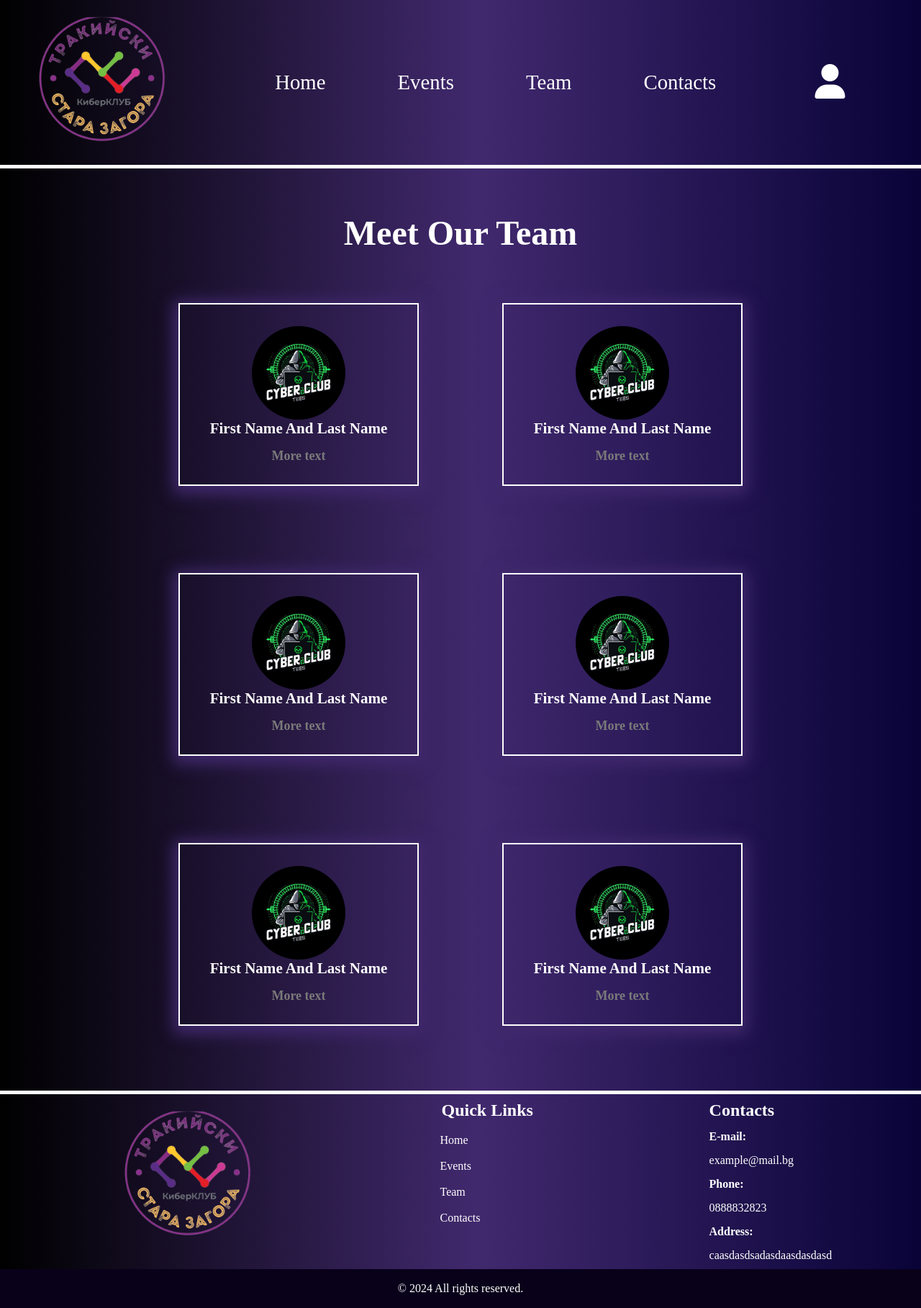
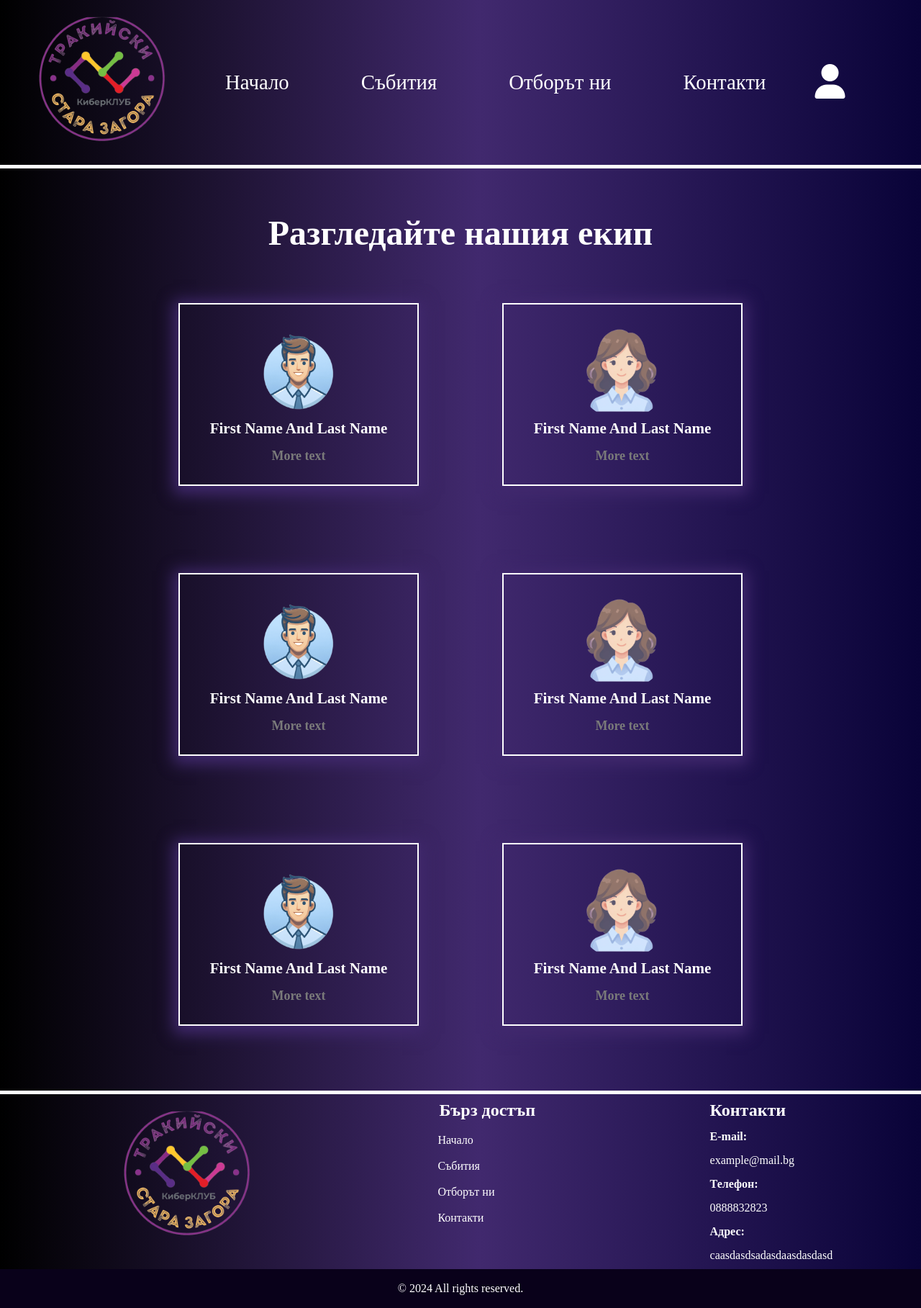
Before and after one commit to zenev777/CyberClubProject, a PHP site: page /team.php in a window 1280 px wide. Shown: the whole page at 72% size. Run offline with PHP 8.4, Linux system fonts and the light colour scheme; some libraries are stand-ins or nearby versions.

Commit message:
change langlege and add man/woman picture
promenih teksta na bg i dobawih ikonki

```diff
--- a/team.php
+++ b/team.php
@@ -22,16 +22,16 @@
 
                 <div class="nav-btns">
                     <a href="index.php">
-                        <li>Home</li>
+                        <li>Начало</li>
                     </a>
                     <a href="event.php">
-                        <li>Events</li>
+                        <li>Събития</li>
                     </a>
                     <a href="team.php">
-                        <li>Team</li>
+                        <li>Отборът ни</li>
                     </a>
                     <a href="contact.php">
-                        <li>Contacts</li>
+                        <li>Контакти</li>
                     </a>
                 </div>
                 <div class="user">
@@ -39,9 +39,9 @@
 
                         <li><a href="#" class="icn"><i class="fa-solid fa-user icon-img"></i></a>
                             <ul>
-                                <li><a href="#">Create</a></li>
-                                <li><a href="#">My Events</a></li>
-                                <li><a href="#">Logout</a></li>
+                                <li><a href="#">Създай</a></li>
+                                <li><a href="#">Моите събития</a></li>
+                                <li><a href="#">Излез</a></li>
                             </ul>
                         </li>
                     </ul>
@@ -53,41 +53,41 @@
 
         <main class="team-main">
         <div class="div-main">
-        <h2>Meet Our Team</h2>
+        <h2>Разгледайте нашия екип</h2>
             <section class="team">
                 <div class="width-wrapper">
                     <div class="team-card">
-                        <div class="image-div"><img src="images/artic.jpg" alt=""></div>
+                        <div class="image-div"><img src="images/man-profile.png" alt=""></div>
                         <h3>First Name And Last Name</h3>
                         <p>More text</p>
                     </div>
 
                     <div class="team-card">
-                    <div class="image-div"><img src="images/artic.jpg" alt=""></div>
+                    <div class="image-div"><img src="images/woman-profile.png" alt=""></div>
                         <h3>First Name And Last Name</h3>
                         <p>More text</p>
                     </div>
 
                     <div class="team-card">
-                    <div class="image-div"><img src="images/artic.jpg" alt=""></div>
+                    <div class="image-div"><img src="images/man-profile.png" alt=""></div>
                         <h3>First Name And Last Name</h3>
                         <p>More text</p>
                     </div>
 
                     <div class="team-card">
-                    <div class="image-div"><img src="images/artic.jpg" alt=""></div>
+                    <div class="image-div"><img src="images/woman-profile.png" alt=""></div>
                         <h3>First Name And Last Name</h3>
                         <p>More text</p>
                     </div>
 
                     <div class="team-card">
-                    <div class="image-div"><img src="images/artic.jpg" alt=""></div>
+                    <div class="image-div"><img src="images/man-profile.png" alt=""></div>
                         <h3>First Name And Last Name</h3>
                         <p>More text</p>
                     </div>
 
                     <div class="team-card">
-                    <div class="image-div"><img src="images/artic.jpg" alt=""></div>
+                    <div class="image-div"><img src="images/woman-profile.png" alt=""></div>
                         <h3>First Name And Last Name</h3>
                         <p>More text</p>
                     </div>
@@ -97,37 +97,36 @@
     </main>
 
     </section>
-
-    <!-- Footer -->
-    <footer>
+     <!-- Footer -->
+     <footer>
         <div class="site-footer">
             <div class="logo-img">
                 <img src="images/TRU-vector.png" alt="">
             </div>
 
             <div class="footer-btns">
-                <h2>Quick Links</h2>
+                <h2>Бърз достъп</h2>
                 <a href="index.php">
-                    <p>Home</p>
+                    <p>Начало</p>
                 </a>
                 <a href="event.php">
-                    <p>Events</p>
+                    <p>Събития</p>
                 </a>
                 <a href="team.php">
-                    <p>Team</p>
+                    <p>Отборът ни</p>
                 </a>
                 <a href="contact.php">
-                    <p>Contacts</p>
+                    <p>Контакти</p>
                 </a>
             </div>
 
             <div class="footer-contacts">
-                <h2>Contacts</h2>
+                <h2>Контакти</h2>
                 <h4>E-mail:</h4>
                 <p>example@mail.bg</p>
-                <h4>Phone:</h4>
+                <h4>Телефон:</h4>
                 <p>0888832823</p>
-                <h4>Address:</h4>
+                <h4>Адрес:</h4>
                 <p>caasdasdsadasdaasdasdasd</p>
             </div>
         </div>
```
Also changed, not shown: contact.php (+17 -17 lines), event.php (+26 -26 lines), index.php (+24 -24 lines), images/man-profile.png (added), images/profile-picture.png (added), images/woman-profile.png (added).
